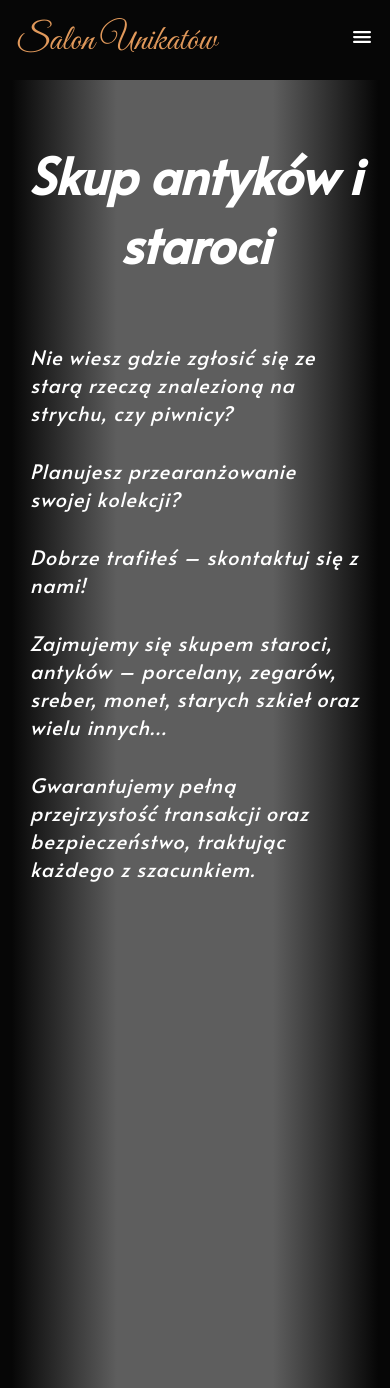
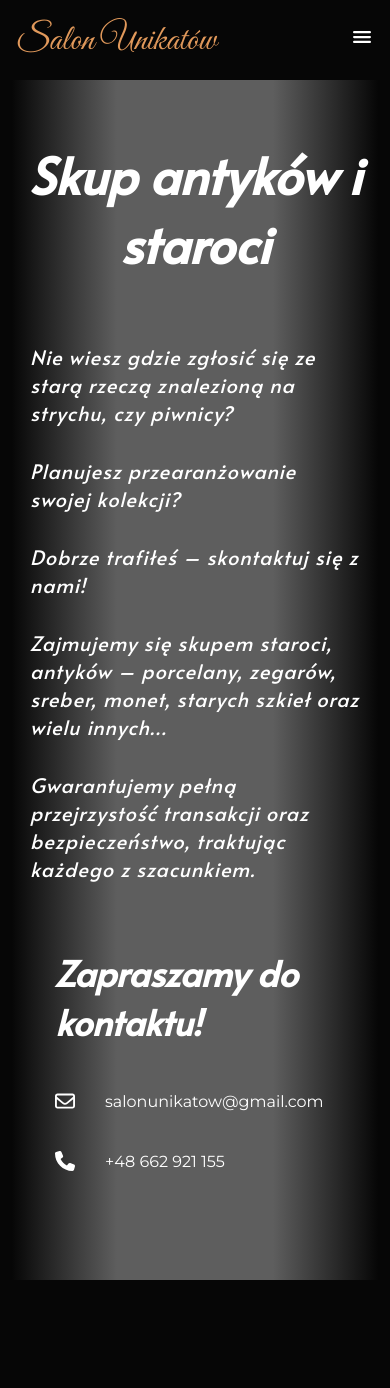
Before and after one commit to jkbednarczyk/subc, a React (Create React App) app: page /purchase in a window 390 px wide. Shown: the top 1388 px of the page. After the commit the page ends 1280 px from the top, so only its background shows below. Built offline with nearby package versions, Linux system fonts and the light colour scheme; a web font is replaced by a local one.

Commit message:
SUBC-0017 Add 'Skup' page

```diff
--- /dev/null
+++ b/src/components/common/customContactItem/CustomContactItem.component.tsx
@@ -0,0 +1,11 @@
+import { FontAwesomeIcon } from "@fortawesome/react-fontawesome";
+import './CustomContactItem.css';
+
+export const CustomContactItem = ({ icon, children }: { icon: any, children: React.ReactNode }) => (
+    <li className="contact-item">
+        <div className="icon">
+            <FontAwesomeIcon icon={icon} />
+        </div>
+        <div className="data">{children}</div>
+    </li>
+);
--- /dev/null
+++ b/src/components/common/customContactItem/CustomContactItem.css
@@ -0,0 +1,42 @@
+.contact-item {
+    flex: 1;
+    padding: 20px;
+    display: flex;
+}
+
+.icon {
+    max-width: 80px;
+    max-height: 80px;
+    width: 100%;
+    justify-content: center;
+    display: grid;
+    align-content: center;
+}
+
+.icon svg {
+    height: 30px;
+}
+
+.data {
+    align-content: center;
+}
+
+.data a {
+    color: var(--text-color);
+}
+
+@media (max-width: 768px) {
+    .data {
+        text-align: left;
+    }
+
+    .icon svg {
+        height: 20px;
+    }
+
+    .contact-data {
+        font-size: 15px;
+        width: 100%;
+        margin: 0;
+    }
+}
--- a/src/components/contact/ContactPage.component.tsx
+++ b/src/components/contact/ContactPage.component.tsx
@@ -1,19 +1,10 @@
-import React from "react";
 import './ContactPage.css';
 import { ContactForm } from "./contactForm/ContactForm.component";
-import { FontAwesomeIcon } from "@fortawesome/react-fontawesome";
 import { faEnvelope } from '@fortawesome/free-regular-svg-icons';
 import { faLocationDot, faPhone } from "@fortawesome/free-solid-svg-icons";
 import { translate } from "../../lang/utils/TranslationUtils";
+import { CustomContactItem } from '../common/customContactItem/CustomContactItem.component';
 
-const ContactItem = ({ icon, children }: { icon: any, children: React.ReactNode }) => (
-    <li className="contact-item">
-        <div className="icon">
-            <FontAwesomeIcon icon={icon} />
-        </div>
-        <div className="data">{children}</div>
-    </li>
-);
 
 export const ContactPage = () => {
     return (
@@ -22,7 +13,7 @@ export const ContactPage = () => {
                 <li className="contact-item">
                     {translate("CONTACT_PAGE_TEXT")}
                 </li>
-                <ContactItem icon={faLocationDot}>
+                <CustomContactItem icon={faLocationDot}>
                     <p>
                         Salon Unikatów<br />
                         NIP 6793272126<br />
@@ -30,13 +21,13 @@ export const ContactPage = () => {
                         ul. Dekarzy 11<br />
                         30-414 Kraków
                     </p>
-                </ContactItem>
-                <ContactItem icon={faEnvelope}>
+                </CustomContactItem>
+                <CustomContactItem icon={faEnvelope}>
                     <a href="mailto:salonunikatow@gmail.com">salonunikatow@gmail.com</a>
-                </ContactItem>
-                <ContactItem icon={faPhone}>
+                </CustomContactItem>
+                <CustomContactItem icon={faPhone}>
                     <a href="tel:+48662921155">+48 662 921 155</a>
-                </ContactItem>
+                </CustomContactItem>
             </ul>
             <ul className="contact-data">
                 <li className="contact-item">
--- a/src/components/contact/ContactPage.css
+++ b/src/components/contact/ContactPage.css
@@ -17,33 +17,6 @@
     color: var(--text-color);
     list-style: none;
     padding: 0;
-}
-
-.contact-item {
-    flex: 1;
-    padding: 20px;
-    display: flex;
-}
-
-.icon {
-    max-width: 80px;
-    max-height: 80px;
-    width: 100%;
-    justify-content: center;
-    display: grid;
-    align-content: center;
-}
-
-.icon svg {
-    height: 30px;
-}
-
-.data {
-    align-content: center;
-}
-
-.data a {
-    color: var(--text-color);
 }
 
 @media (max-width: 768px) {
--- a/src/components/purchase/PurchasePage.component.tsx
+++ b/src/components/purchase/PurchasePage.component.tsx
@@ -1,10 +1,14 @@
 import './PurchasePage.css';
 import { translate } from '../../lang/utils/TranslationUtils';
+import {faPhone } from "@fortawesome/free-solid-svg-icons";
+import { faEnvelope } from '@fortawesome/free-regular-svg-icons';
+import { CustomContactItem } from '../common/customContactItem/CustomContactItem.component';
+
 
 export const PurchasePage = () => {
     return <>
         <section className="purchase">
-            <h1 className="purchase_title">{translate("PURCHASE.TITLE")}</h1>
+            <h1>{translate("PURCHASE.TITLE")}</h1>
             <div className="purchase_page_content">
                 <p>{translate("PURCHASE.FIRST")}</p>
                 <p>{translate("PURCHASE.SECOND")}</p>
@@ -12,6 +16,15 @@ export const PurchasePage = () => {
                 <p>{translate("PURCHASE.FOURTH")}</p>
                 <p>{translate("PURCHASE.FIFTH")}</p>
             </div>
+            <h2>{translate("PURCHASE.CONTACT")}</h2>
+            <ul className="purchase_contact">
+                <CustomContactItem icon={faEnvelope}>
+                    <a href="mailto:salonunikatow@gmail.com">salonunikatow@gmail.com</a>
+                </CustomContactItem>
+                <CustomContactItem icon={faPhone}>
+                    <a href="tel:+48662921155">+48 662 921 155</a>
+                </CustomContactItem>
+            </ul>
         </section>
     </>
 }
--- a/src/components/purchase/PurchasePage.css
+++ b/src/components/purchase/PurchasePage.css
@@ -2,7 +2,7 @@
     display: flex;
     flex-direction: column;
     width: 100%;
-    height: 600px;
+    height: 750px;
     margin: 0 auto;
     max-width: 1300px;
     color: var(--body-color);
@@ -15,6 +15,15 @@
     padding-top: 35px;
 }
 
+.purchase h2 {
+    color: var(--text-color);
+    padding-top: 50px;
+    margin-left: 150px;
+    font-family: var(--subtitle-font);
+    font-style: italic;
+    font-size: 35px;
+}
+
 .purchase p {
     font-family: var(--subtitle-font);
     font-style: italic;
@@ -25,9 +34,15 @@
     text-align: left;
 }
 
+.purchase_contact {
+    color: var(--text-color);
+    padding-top: 25px;
+    margin-left: 100px;
+}
+
 @media (max-width: 768px) {
     .purchase {
-        height: 1400px;
+        height: 1200px;
     }
 
     .purchase h1 {
@@ -37,4 +52,12 @@
     .purchase p {
         padding: 15px 30px;
     }
+
+    .purchase h2 {
+        margin-left: 55px;
+    }
+
+    .purchase_contact {
+        margin-left: 5px;
+    }
 }
--- a/src/lang/en-gb.json
+++ b/src/lang/en-gb.json
@@ -49,6 +49,7 @@
         "SECOND": "Are you planning to rearrange your collection?",
         "THIRD": "You've come to the right place - contact us!",
         "FOURTH": "We buy old stuff, antiques - porcelain, clocks, silverware, coins, old glass and many others...",
-        "FIFTH": "We guarantee full transparency of transactions and security, treating everyone with respect."
+        "FIFTH": "We guarantee full transparency of transactions and security, treating everyone with respect.",
+        "CONTACT": "Please, contact us!"
     }
 }
--- a/src/lang/pl-gb.json
+++ b/src/lang/pl-gb.json
@@ -49,6 +49,7 @@
         "SECOND": "Planujesz przearanżowanie swojej kolekcji?",
         "THIRD": "Dobrze trafiłeś – skontaktuj się z nami!",
         "FOURTH": "Zajmujemy się skupem staroci, antyków – porcelany, zegarów, sreber, monet, starych szkieł oraz wielu innych…",
-        "FIFTH": "Gwarantujemy pełną przejrzystość transakcji oraz bezpieczeństwo, traktując każdego z szacunkiem."
+        "FIFTH": "Gwarantujemy pełną przejrzystość transakcji oraz bezpieczeństwo, traktując każdego z szacunkiem.",
+        "CONTACT": "Zapraszamy do kontaktu!"
     }
 }
```
